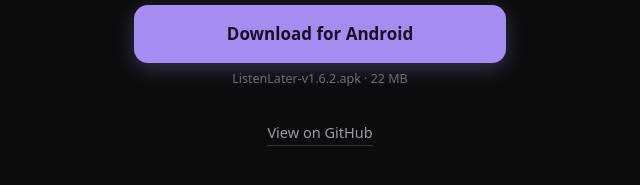
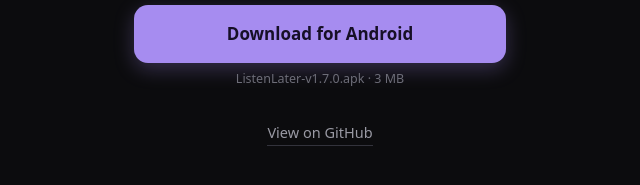
Before and after one commit to MtndaleRedneck/Listen-Later, a plain HTML site: page docs/index.html in a window 1280 px wide. Shown: the part 365-550 px from the top of the page, 320-960 px from the left. Drawn offline with Linux system fonts and the light colour scheme; no server answers.

Commit message:
1.7.0 release notes; point docs download fallback at v1.7.0 (3 MB)

```diff
--- a/docs/index.html
+++ b/docs/index.html
@@ -28,7 +28,7 @@ h1{font-size:34px;font-weight:700;letter-spacing:.2px}
 <img class="logo" src="logo.webp?v=3" width="120" height="120" alt="Listen Later icon">
 <h1>Listen Later</h1>
 <p class="tag">Share YouTube videos to your PigeonPod server as a listen-later podcast feed</p>
-<div class="dl"><div><a class="btn" id="dl-and" href="https://github.com/MtndaleRedneck/Listen-Later/releases/download/v1.6.2/ListenLater-v1.6.2.apk">Download for Android</a><div class="ver" id="dl-and-ver">ListenLater-v1.6.2.apk · 22 MB</div></div></div>
+<div class="dl"><div><a class="btn" id="dl-and" href="https://github.com/MtndaleRedneck/Listen-Later/releases/download/v1.7.0/ListenLater-v1.7.0.apk">Download for Android</a><div class="ver" id="dl-and-ver">ListenLater-v1.7.0.apk · 3 MB</div></div></div>
 <a class="gh" href="https://github.com/MtndaleRedneck/Listen-Later">View on GitHub</a>
 </main>
 <script>
```
Also changed, not shown: 1 other file.
